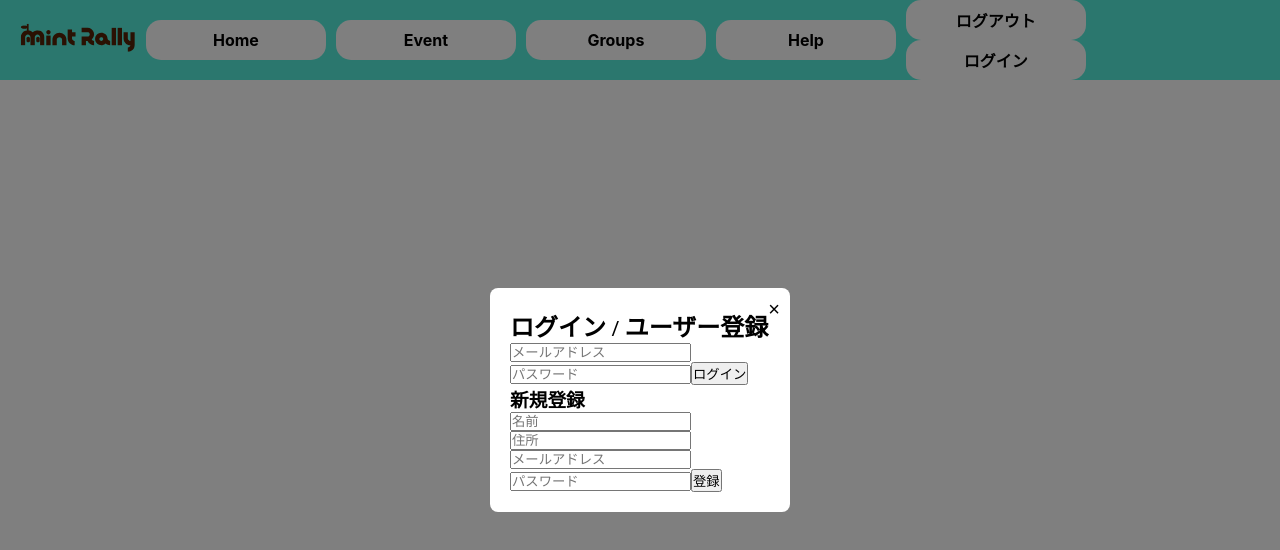
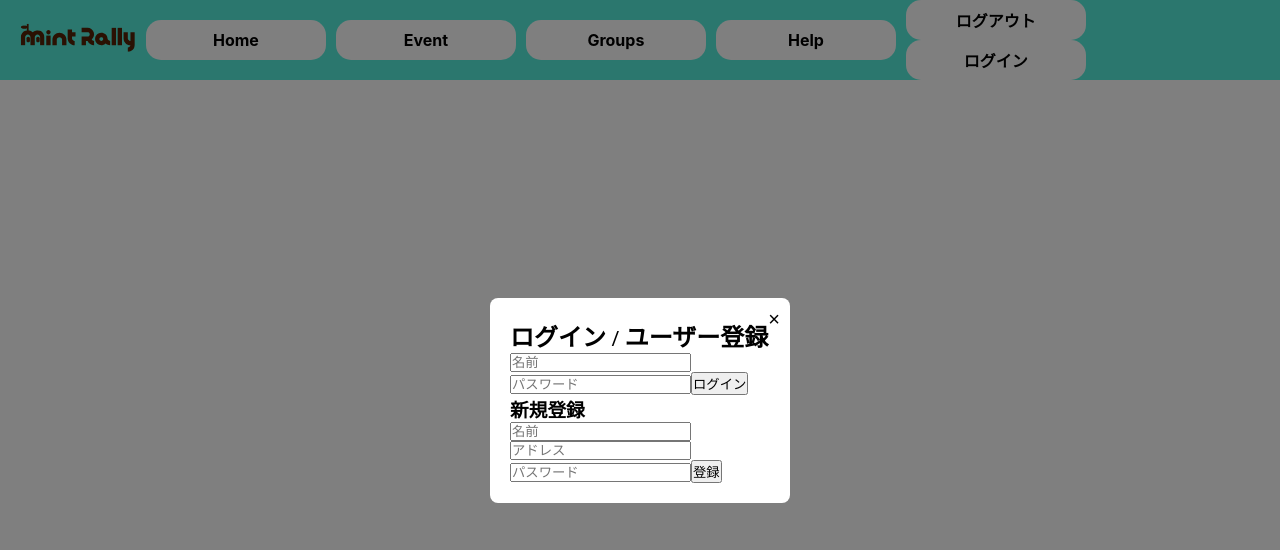
Before and after one commit to kwauso/MintRally, a Next.js app: page /login in a window 1280 px wide. Shown: the top 550 px of the page. Built offline with nearby package versions, Linux system fonts and the light colour scheme.

Commit message:
could login

```diff
--- a/app/login/page.tsx
+++ b/app/login/page.tsx
@@ -1,14 +1,16 @@
 "use client"
 
-import React, { useState, useEffect } from "react";
+import React, { useEffect, useState } from "react";
 import Modal from "../components/modal";
 
 const LoginPage = () => {
     const [isModalOpen, setIsModalOpen] = useState(false);
     const [name, setName] = useState("");
     const [address, setAddress] = useState("");
-    const [email, setEmail] = useState("");
-    const [password, setPassword] = useState("");
+    const [loginName, setLoginName] = useState("");
+    const [loginPassword, setLoginPassword] = useState("");
+    const [registerAddress, setRegisterAddress] = useState("");
+    const [registerPassword, setRegisterPassword] = useState("");
 
     useEffect(() => {
         setIsModalOpen(true);
@@ -17,18 +19,18 @@ const LoginPage = () => {
     const handleLogin = async (e: React.FormEvent) => {
         e.preventDefault();
         try {
-            const response = await fetch("/api/auth/login", {
+            const response = await fetch("/api/login", {
                 method: "POST",
                 headers: {
                     "Content-Type": "application/json",
                 },
-                body: JSON.stringify({ email, password }),
+                body: JSON.stringify({ name: loginName, pass: loginPassword }),
             });
             const data = await response.json();
             if (response.ok) {
-                alert("ログイン成功: " + data.token);
+                localStorage.setItem("token", data.token);
+                alert("ログイン成功");
                 setIsModalOpen(false);
-                // トークンをローカルストレージに保存するなどの処理を行います
             } else {
                 alert("ログイン失敗: " + data.error);
             }
@@ -40,12 +42,12 @@ const LoginPage = () => {
     const handleRegister = async (e: React.FormEvent) => {
         e.preventDefault();
         try {
-            const response = await fetch("/api/auth/register", {
+            const response = await fetch("/api/register", {
                 method: "POST",
                 headers: {
                     "Content-Type": "application/json",
                 },
-                body: JSON.stringify({ name, address, pass: password }),
+                body: JSON.stringify({ name, address: registerAddress, pass: registerPassword }),
             });
             if (response.ok) {
                 alert("ユーザー登録成功");
@@ -65,17 +67,17 @@ const LoginPage = () => {
                 <h2>ログイン / ユーザー登録</h2>
                 <form onSubmit={handleLogin}>
                     <input
-                        type="email"
-                        placeholder="メールアドレス"
-                        value={email}
-                        onChange={(e) => setEmail(e.target.value)}
+                        type="text"
+                        placeholder="名前"
+                        value={loginName}
+                        onChange={(e) => setLoginName(e.target.value)}
                         required
                     />
                     <input
                         type="password"
                         placeholder="パスワード"
-                        value={password}
-                        onChange={(e) => setPassword(e.target.value)}
+                        value={loginPassword}
+                        onChange={(e) => setLoginPassword(e.target.value)}
                         required
                     />
                     <button type="submit">ログイン</button>
@@ -91,23 +93,16 @@ const LoginPage = () => {
                     />
                     <input
                         type="text"
-                        placeholder="住所"
-                        value={address}
-                        onChange={(e) => setAddress(e.target.value)}
-                        required
-                    />
-                    <input
-                        type="email"
-                        placeholder="メールアドレス"
-                        value={email}
-                        onChange={(e) => setEmail(e.target.value)}
+                        placeholder="アドレス"
+                        value={registerAddress}
+                        onChange={(e) => setRegisterAddress(e.target.value)}
                         required
                     />
                     <input
                         type="password"
                         placeholder="パスワード"
-                        value={password}
-                        onChange={(e) => setPassword(e.target.value)}
+                        value={registerPassword}
+                        onChange={(e) => setRegisterPassword(e.target.value)}
                         required
                     />
                     <button type="submit">登録</button>
```
